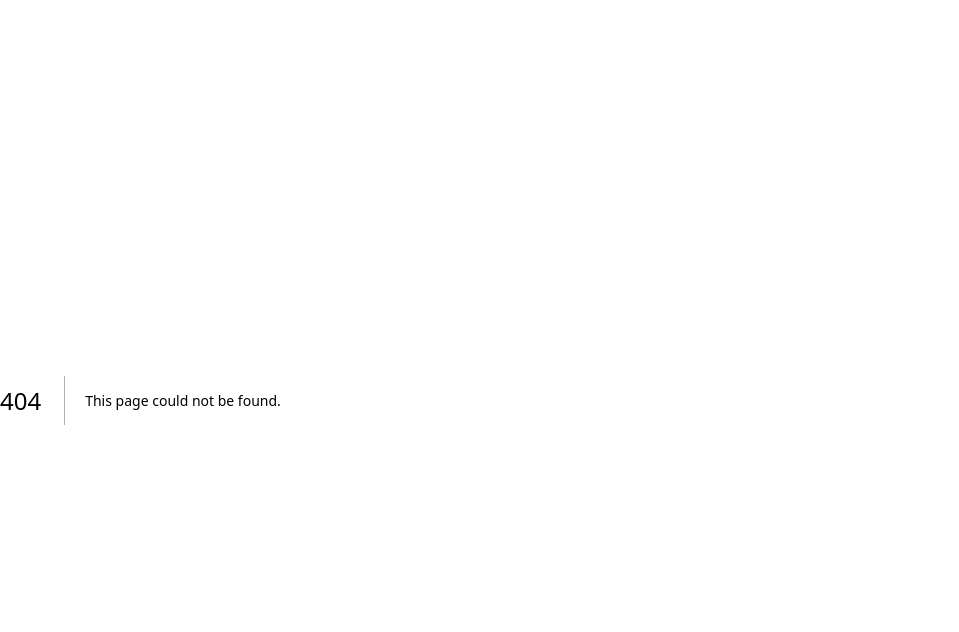
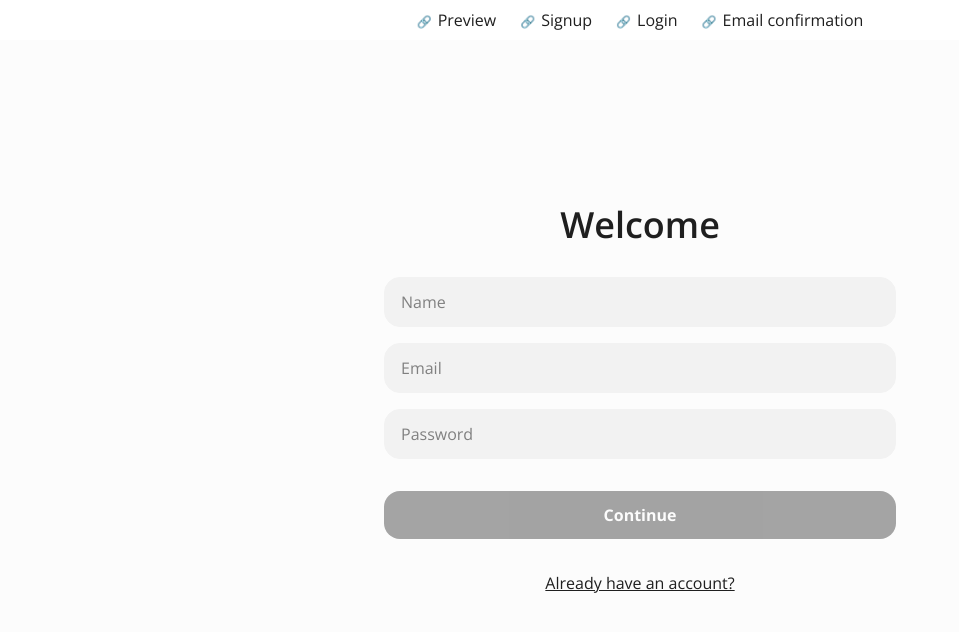
Before and after one commit to asxnah/chat, a Next.js app: page /signup in a window 1280 px wide. Before the commit this address had no page. Shown: the top 632 px of the page, without its empty margins (0-959 px from the left). Built offline with nearby package versions, Linux system fonts and the light colour scheme.

Commit message:
chore: sign up/in layout & initial logic

```diff
--- /dev/null
+++ b/app/email-confirmation/page.tsx
@@ -0,0 +1,102 @@
+"use client";
+
+import { FormEvent, useState, KeyboardEvent, useEffect } from "react";
+import Link from "next/link";
+
+import { Input } from "@ui/Input";
+import { Button } from "@ui/Button";
+import { redirect } from "next/navigation";
+
+const emailConfirmation = () => {
+  const [code, setCode] = useState<string[]>(["", "", "", ""]);
+  const [isCorrect, setIsCorrect] = useState(true);
+
+  const storageEmail = localStorage.getItem("email") || "your email";
+
+  useEffect(() => {
+    if (code.every((c) => c !== "") && code.join("") !== "1111") {
+      setIsCorrect(false);
+    }
+
+    if (code.join("") === "1111") redirect("/chats");
+  }, [code]);
+
+  const handleChange = (value: string, index: number) => {
+    const newCode = [...code];
+    newCode[index] = value;
+    setCode(newCode);
+
+    if (value && index < 3) {
+      const nextInput = document.querySelector(
+        `#code-${index + 1}`
+      ) as HTMLInputElement | null;
+
+      if (nextInput) nextInput.focus();
+    }
+  };
+
+  const handleBackspace = (
+    e: KeyboardEvent<HTMLInputElement>,
+    index: number
+  ) => {
+    if (e.key === "Backspace" && !code[index] && index > 0) {
+      if (code[index]) {
+        const newCode = [...code];
+        newCode[index] = "";
+        setCode(newCode);
+      }
+
+      const prevInput = document.querySelector(
+        `#code-${index - 1}`
+      ) as HTMLInputElement;
+
+      if (prevInput) prevInput.focus();
+    }
+  };
+
+  const onSubmit = (e: FormEvent<HTMLFormElement>) => {
+    e.preventDefault();
+    console.log(JSON.stringify(code));
+  };
+
+  return (
+    <main className="flex items-center justify-center">
+      <form className="w-128 flex flex-col gap-8" onSubmit={onSubmit}>
+        <header className="flex flex-col gap-2">
+          <h1 className="text-4xl font-semibold text-center">
+            Confrirm your email
+          </h1>
+          <p className="text-darkgrey text-center">
+            The code was sent to {storageEmail}.{" "}
+            <Link className="underline" href="/signup">
+              Change email
+            </Link>
+          </p>
+        </header>
+        <div className="flex justify-center gap-4">
+          {code.map((c, index) => (
+            <Input
+              key={index}
+              className="w-11.5 h-11.5 text-center"
+              id={`code-${index}`}
+              placeholder="_"
+              autoComplete="email"
+              maxLength={1}
+              value={c}
+              onChange={(value) => handleChange(value, index)}
+              onKeyDown={(e) => handleBackspace(e, index)}
+            />
+          ))}
+        </div>
+        {!isCorrect && <p className="text-red text-center">Incorrect code</p>}
+        <Button
+          type="submit"
+          content="Sign up"
+          disabled={code.some((c) => c === "")}
+        />
+      </form>
+    </main>
+  );
+};
+
+export default emailConfirmation;
--- a/app/layout.tsx
+++ b/app/layout.tsx
@@ -1,9 +1,10 @@
 import type { Metadata } from "next";
+import Link from "next/link";
 import { ReduxProvider } from "@/reduxProvider";
 import "./globals.css";
 
 export const metadata: Metadata = {
-  title: "Chat App",
+  title: "Chat",
   description: "Chat app",
 };
 
@@ -14,7 +15,23 @@ export default function RootLayout({
 }>) {
   return (
     <html lang="en">
-      <body className="h-[100vh] flex">
+      <body className="h-[100vh] flex relative">
+        <nav>
+          <ul className="absolute w-full px-4 py-2 flex flex gap-6 justify-center bg-[rgba(255,255,255,0.9)] ">
+            <li className="before:mr-1.5 before:text-xs before:content-['🔗']">
+              <Link href="/">Preview</Link>
+            </li>
+            <li className="before:mr-1.5 before:text-xs before:content-['🔗']">
+              <Link href="signup">Signup</Link>
+            </li>
+            <li className="before:mr-1.5 before:text-xs before:content-['🔗']">
+              <Link href="login">Login</Link>
+            </li>
+            <li className="before:mr-1.5 before:text-xs before:content-['🔗']">
+              <Link href="email-confirmation">Email confirmation</Link>
+            </li>
+          </ul>
+        </nav>
         <ReduxProvider>{children}</ReduxProvider>
       </body>
     </html>
--- /dev/null
+++ b/app/login/formData.types.ts
@@ -0,0 +1,4 @@
+interface formData {
+  email: string;
+  password: string;
+}
--- /dev/null
+++ b/app/login/page.tsx
@@ -0,0 +1,56 @@
+"use client";
+
+import { useState, FormEvent } from "react";
+import Link from "next/link";
+
+import { Input } from "@ui/Input";
+import { Button } from "@ui/Button";
+
+const LoginPage = () => {
+  const [formData, setFormData] = useState<formData>({
+    name: "",
+    email: "",
+    password: "",
+  });
+
+  const onSubmit = (e: FormEvent<HTMLFormElement>) => {
+    e.preventDefault();
+    console.log(JSON.stringify(formData));
+  };
+
+  return (
+    <main className="flex items-center justify-center">
+      <form className="w-128 flex flex-col gap-8" onSubmit={onSubmit}>
+        <h1 className="text-4xl font-semibold text-center">Welcome back</h1>
+        <div className="flex flex-col gap-4">
+          <Input
+            id="Email"
+            placeholder="Email"
+            type="email"
+            autoComplete="email"
+            value={formData.email}
+            onChange={(value) => setFormData({ ...formData, email: value })}
+          />
+          <Input
+            id="Password"
+            placeholder="Password"
+            type="current-password"
+            autoComplete="current-password"
+            value={formData.password}
+            onChange={(value) => setFormData({ ...formData, password: value })}
+          />
+        </div>
+        <Button
+          type="submit"
+          content="Log in"
+          disabled={formData.email === "" || formData.password === ""}
+        />
+        <Link className="text-center underline" href="/signup">
+          Don&rsquo;t have an account yet?
+        </Link>
+      </form>
+    </main>
+  );
+};
+
+export default LoginPage;
--- a/app/shared/ui/Button/Button.tsx
+++ b/app/shared/ui/Button/Button.tsx
@@ -16,7 +16,7 @@ export const Button = ({
   return (
     <button
       type={type}
-      className="px-8 py-3 rounded-2xl bg-black text-white text-base font-bold text-center cursor-pointer disabled:opacity-40 disabled:cursor-not-allowed"
+      className="w-full px-8 py-3 rounded-2xl bg-black text-white text-base font-bold text-center cursor-pointer disabled:opacity-40 disabled:cursor-not-allowed"
       disabled={disabled}
       onClick={onClick}
     >
--- a/app/shared/ui/Input/Input.tsx
+++ b/app/shared/ui/Input/Input.tsx
@@ -1,41 +1,52 @@
+import { KeyboardEvent } from "react";
 import type { ChangeEvent } from "react";
 
 interface InputProps {
-  type?: "text" | "email" | "new-password" | "current-password";
   id: string;
   name?: string;
+  type?: "text" | "email" | "new-password" | "current-password";
   placeholder: string;
   minLength?: number;
   maxLength?: number;
   autoComplete?: "email" | "new-password" | "current-password" | "off";
   value: string;
   onChange: (value: string) => void;
+  onKeyDown?: (e: KeyboardEvent<HTMLInputElement>) => void;
+  className?: string;
 }
 
 export const Input = ({
   id,
-  value,
-  onChange,
-  placeholder = "",
   name = id,
   type = "text",
+  placeholder = "",
   minLength = 1,
   maxLength = 255,
   autoComplete = "off",
+  value,
+  onChange,
+  onKeyDown,
+  className = "",
 }: InputProps) => {
   return (
+    <>
+      <label htmlFor={id} className="hidden"></label>
       <input
+        className={`px-4 py-3 border-1 border-fill rounded-2xl bg-fill caret-darkgrey text-black text-base transition-colors duration-200 focus-visible:outline-none focus-visible:border-lightgrey placeholder:text-darkgrey placeholder:text-base ${className}`}
+        id={id}
         name={name}
-      id={id}
         type={type}
         value={value}
-      onChange={(e: ChangeEvent<HTMLInputElement>) => onChange(e.target.value)}
         placeholder={placeholder}
-      className="px-4 py-3 border-1 border-fill rounded-2xl bg-fill caret-darkgrey text-black text-base transition-colors duration-200 focus-visible:outline-none focus-visible:border-lightgrey placeholder:text-darkgrey placeholder:text-base"
         minLength={minLength}
         maxLength={maxLength}
         autoComplete={autoComplete}
+        onChange={(e: ChangeEvent<HTMLInputElement>) =>
+          onChange(e.target.value)
+        }
+        onKeyDown={onKeyDown}
         required
       />
+    </>
   );
 };
--- /dev/null
+++ b/app/signup/formData.types.ts
@@ -0,0 +1,5 @@
+interface formData {
+  name: string;
+  email: string;
+  password: string;
+}
--- /dev/null
+++ b/app/signup/page.tsx
@@ -0,0 +1,69 @@
+"use client";
+
+import { useState, FormEvent } from "react";
+import Link from "next/link";
+
+import { Input } from "@ui/Input";
+import { Button } from "@ui/Button";
+
+const SignupPage = () => {
+  const [formData, setFormData] = useState<formData>({
+    name: "",
+    email: "",
+    password: "",
+  });
+
+  const onSubmit = (e: FormEvent<HTMLFormElement>) => {
+    e.preventDefault();
+    console.log(JSON.stringify(formData));
+  };
+
+  return (
+    <main className="flex items-center justify-center">
+      <form className="w-128 flex flex-col gap-8" onSubmit={onSubmit}>
+        <h1 className="text-4xl font-semibold text-center">Welcome</h1>
+        <div className="flex flex-col gap-4">
+          <Input
+            id="Name"
+            placeholder="Name"
+            value={formData.name}
+            onChange={(value) => setFormData({ ...formData, name: value })}
+          />
+          <Input
+            id="Email"
+            placeholder="Email"
+            type="email"
+            autoComplete="email"
+            value={formData.email}
+            onChange={(value) => {
+              setFormData({ ...formData, email: value });
+              localStorage.setItem("email", value);
+            }}
+          />
+          <Input
+            id="Password"
+            placeholder="Password"
+            type="new-password"
+            autoComplete="new-password"
+            value={formData.password}
+            onChange={(value) => setFormData({ ...formData, password: value })}
+          />
+        </div>
+        <Button
+          type="submit"
+          content="Continue"
+          disabled={
+            formData.name === "" ||
+            formData.email === "" ||
+            formData.password === ""
+          }
+        />
+        <Link className="text-center underline" href="/login">
+          Already have an account?
+        </Link>
+      </form>
+    </main>
+  );
+};
+
+export default SignupPage;
```
Lines whose indentation alone changed are shown as unchanged.
